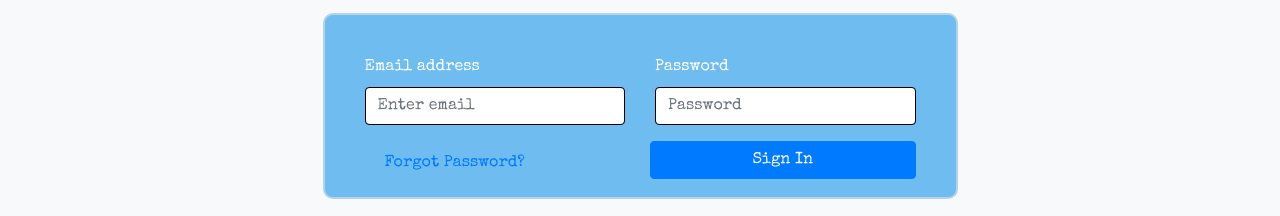
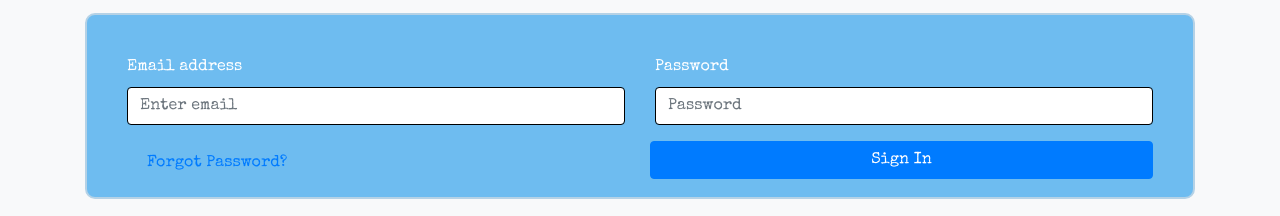
Before and after one commit to huntscato/jobs-guru-4, a website built with Parcel: page login.html in a window 1280 px wide. Shown: the part 458-674 px from the top of the page. Built offline with nearby package versions, Linux system fonts and the light colour scheme.

Commit message:
Adjusted input form widths on signup and login pages

```diff
--- a/login.html
+++ b/login.html
@@ -72,7 +72,7 @@
           </div>
           <p class="or">- OR -</p>
         </div>
-        <div class="col-md-7">
+        <div class="col-md-12">
           <form>
             <div class="row">
               <div class="col">
```
Also changed, not shown: signup.html (+1 -1 lines).
